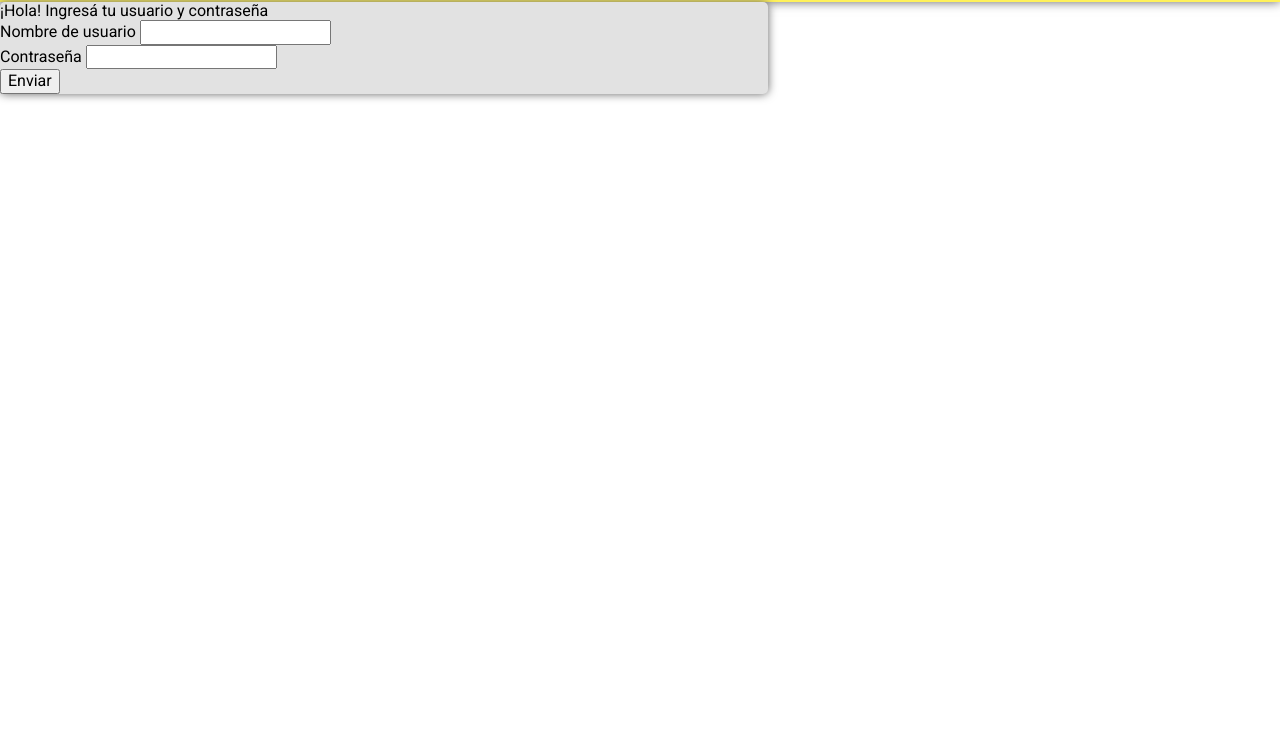
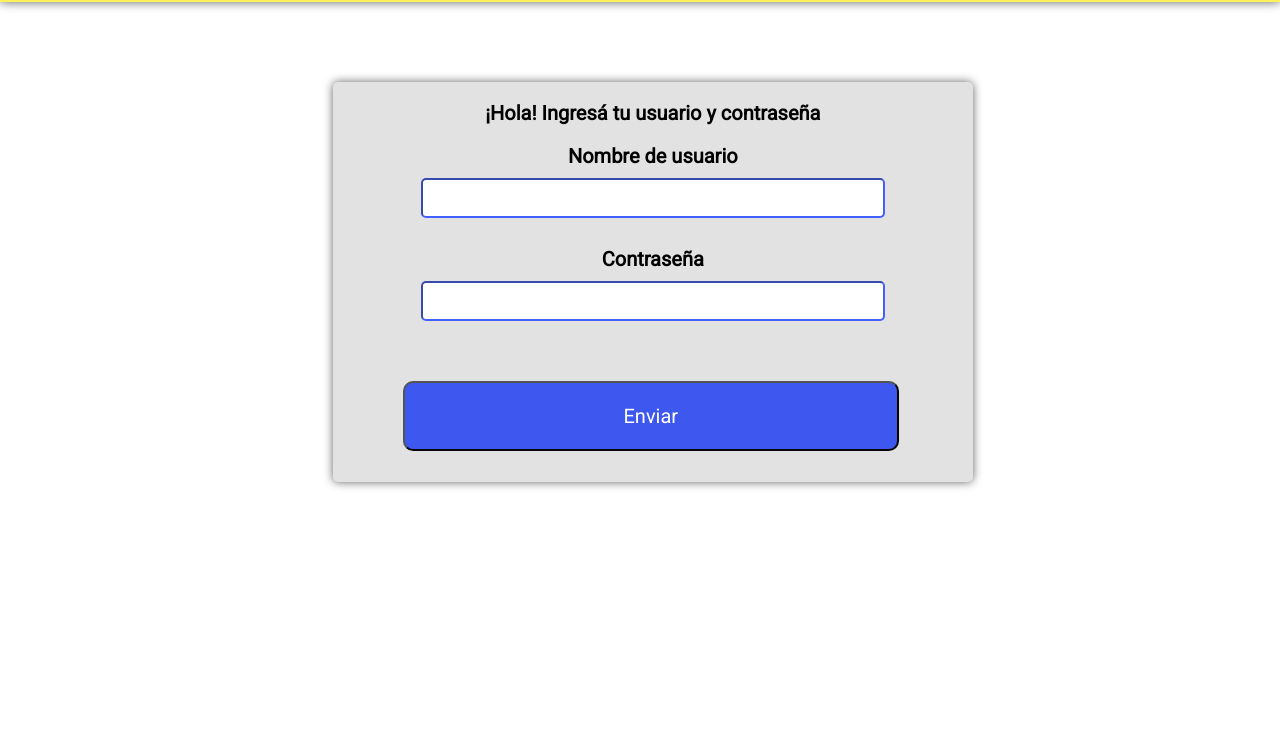
Before and after one commit to AntezanaAlejandro/Entregable_Mercado_Liebre, a website: page views/login.html in a window 1280 px wide. Shown: the part 58-800 px from the top of the page. Drawn offline with Linux system fonts and the light colour scheme.

Commit message:
ingreso x1280px

```diff
--- a/public/css/styleFormularioIngreso.css
+++ b/public/css/styleFormularioIngreso.css
@@ -35,8 +35,8 @@
     box-shadow: 0px 0px 10px rgb(100 100 100);
     width: 60vw;
     justify-content: center;
-    margin-top: 50px;
-    margin-left: 80px;
+    margin-top: 80px;
+    margin-left: 20%;
     height: 50vh;
 }
 .div-usuario{
@@ -62,6 +62,7 @@ button{
     color: white;
     justify-content: space-between;
     width: 100%;
+    height: 60px;
 
 }
 .formulario{
@@ -85,7 +86,7 @@ button{
     height: 100%;
     display:flex;
     flex-wrap: wrap;
-    flex-direction: column;
+    flex-direction: row;
 }
 .top{
     width: 100%;
@@ -106,13 +107,56 @@ button{
     background-color: rgb(226, 226, 226);
     border-radius: 5px;
     box-shadow: 0px 0px 10px rgb(100 100 100);
-    width: 60vw;
+    width: 70vw;
+    margin-top: 80px;
+    margin-left: 15%;
+    height: 50vh;
+}
+.div-usuario{
+    flex-direction: column;
+    margin: 20px;
+    display: flex;
+    flex-wrap: wrap;
+}
+form div input{
+    margin: 10px;
+    border-radius: 5px;
+    border-color: rgba(29, 61, 242, 0.834) ;
+}
+.div-contraseña{
+    flex-direction: column;
+    margin: 20px;
+    display: flex;
+    flex-wrap: wrap;
+}
+.boton-enviar{
+    margin: 10px;
+    width: 100%;
+    height: 18%;
+    flex-wrap: wrap;
+    display: flex;
+}
+button{
+    border-radius: 0.5em;
+    background-color:rgba(29, 61, 242, 0.834);
+    color: white;
+    justify-content: space-between;
+    width: 95%;
+    height: 70px;
+
 }
 .formulario{
-    align-content: center;
+    display:block;
+    flex-direction: column;
+    margin: 10px;
+    margin-top: 20px;
+    text-align: center;
+    font-weight: bold;
 }
 
+
 }
+
 
 /*BREAKPOINT DESKTOP*/
 @media(min-width: 769px){
@@ -125,7 +169,8 @@ button{
     height: 100%;
     display:flex;
     flex-wrap: wrap;
-    flex-direction: column;
+    flex-direction: row;
+    align-items: center;
 }
 .top{
     width: 100%;
@@ -146,10 +191,59 @@ button{
     background-color: rgb(226, 226, 226);
     border-radius: 5px;
     box-shadow: 0px 0px 10px rgb(100 100 100);
-    width: 60vw;
+    width: 50vw;
+    margin-top: 80px;
+    margin-left: 26%;
+    height: 50vh;
+}
+.div-usuario{
+    flex-direction: column;
+    margin: 20px;
+    display: flex;
+    flex-wrap: wrap;
+    align-items: center;
+    font-size: 20px;
+}
+form div input{
+    width: 80%;
+    height: 40px;
+    margin: 10px;
+    border-radius: 5px;
+    border-color: rgba(29, 61, 242, 0.834) ;
+}
+.div-contraseña{
+    align-items: center;
+    flex-direction: column;
+    margin: 20px;
+    display: flex;
+    flex-wrap: wrap;
+    font-size: 20px;
+}
+.boton-enviar{
+    margin: 10px;
+    width: 100%;
+    height: 18%;
+    flex-wrap: wrap;
+    display: flex;
+}
+button{
+    border-radius: 0.5em;
+    background-color:rgba(29, 61, 242, 0.834);
+    color: white;
+    justify-content: space-between;
+    margin-top: 30px;
+    margin-left: 50px;
+    width: 80%;
+    height: 70px;
 }
 .formulario{
-    align-content: center;
+    display:block;
+    flex-direction: column;
+    margin: 10px;
+    margin-top: 20px;
+    text-align: center;
+    font-weight: bold;
+    font-size: 20px;
 }
 
 }
```
